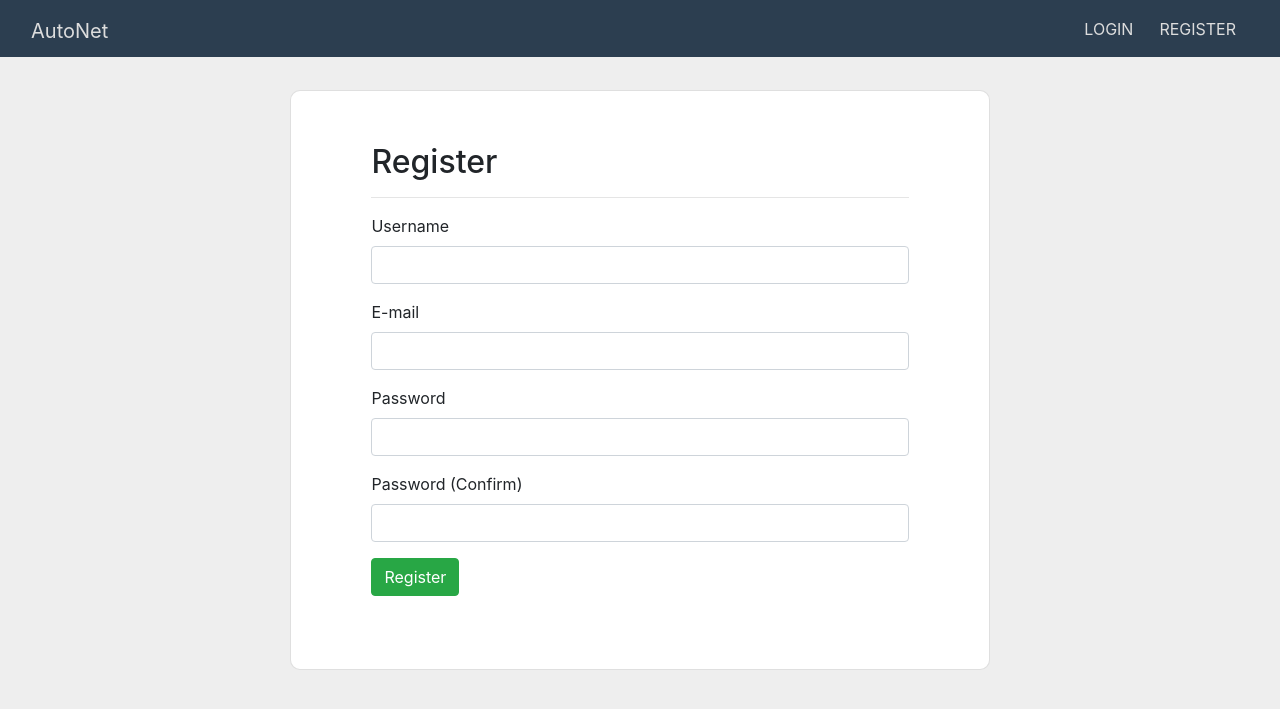
After one commit to ClockCorpse/AutoNet, a Django app: page /register/ in a window 1280 px wide. The commit adds this page. Shown: the top 709 px of the page. Run offline with Django 3.2, Linux system fonts and the light colour scheme; some libraries are stand-ins or nearby versions.

Commit message:
added login, register and create profile

```diff
--- a/control/models.py
+++ b/control/models.py
@@ -10,7 +10,7 @@ class Profile(models.Model):
     profileEnablePassword = models.CharField(max_length=255)
 
     def __str__(self):
-        return User.USERNAME_FIELD + ' ' + self.pk
+        return self.profileName
 
 class Device(models.Model):
     user = models.ForeignKey(User,default=1,on_delete=models.CASCADE)
--- a/control/static/style/sidebar.css
+++ b/control/static/style/sidebar.css
@@ -1,24 +1,25 @@
 body {
     background: #EEEEEE;
+    height: 100%;
+    overflow-y: scroll !important;
 }
 
 #sidebar-wrapper {
-    z-index: 1;
+    z-index: 9999;
     position: fixed;
-    width: 260px;
+    width: 250px;
     height: 100%;
     overflow-x: hidden;
     background: #2c3e50;
     border: 2px solid;
     opacity: 1;
-    left: -260px;
+    left: -250px;
     transition: 0.1s;
-    overflow-y: scroll;
+    /* overflow-y: scroll; */
 }
 
 #page-content-wrapper {
     width: 100%;
-    position: fixed;
     padding: 15px;
     transition: 0.1s;
 }
@@ -228,6 +229,7 @@ body {
 }
 
 .discover-wrapper {
+    margin-top: 75px;
     background: #fff;
     border-radius: 10px;
     box-shadow: 0px 8px 20px 0px rgba(0, 0, 0, 0.15);
@@ -250,6 +252,10 @@ body {
     font-size: 16px;
     color: #555;
     border-width: 0px;
+}
+
+.input-group input {
+    width: 270px !important;
 }
 
 .form-row {
@@ -285,6 +291,18 @@ body {
 }
 
 .account-info-wrapper {
+    margin-top: 75px;
     border-radius: 10px;
     box-shadow: 0px 8px 20px 0px rgba(0, 0, 0, 0.15);
 }
+
+.login-wrapper {
+    margin-top: 75px;
+    border-radius: 10px;
+}
+
+.errorlist li {
+    list-style-type: none;
+    font-size: small !important;
+    color: red !important;
+}
--- a/control/templates/control/base.html
+++ b/control/templates/control/base.html
@@ -45,7 +45,7 @@
         </div>
 
         <!-- Navbar -->
-        <nav class="navbar navbar-expand-lg navbar-light bg-custom" style="height: 57px; background: #2c3e50;">
+        <nav class="navbar fixed-top navbar-expand-lg navbar-light bg-custom" style="height: 57px; background: #2c3e50;">
             <div class="container-fluid">
                 <!--Logo-->
                 <div class="navbar-header">
@@ -58,12 +58,12 @@
                 <ul class="navbar-nav ml-auto">
                     <li class="nav-item dropdown">
                         <a class="dropdown-toggle user-dropdown" href="#" id="navbarDropdown1" role="button" data-toggle="dropdown" aria-haspopup="true" aria-expanded="false" style="text-decoration: none;">
-                            User's name
+                            {{user.username}}
                         </a>
                         <div class="dropdown-menu dropdown-menu-right " aria-labelledby="navbarDropdown1" style="z-index: 2; position: absolute;">
                             <a class="dropdown-item text-dark" href="{% url 'control:account_info' %}"><span class="fas fa-user-circle"></span>&nbsp;&nbsp;Profile</a>
                             <div class="dropdown-divider"></div>
-                            <a class="dropdown-item text-dark" href="#"><span class="fas fa-sign-out-alt"></span>&nbsp;&nbsp;Logout</a>
+                            <a class="dropdown-item text-dark" href="{% url 'control:logout' %}"><span class="fas fa-sign-out-alt"></span>&nbsp;&nbsp;Logout</a>
                         </div>
                     </li>
                 </ul>
--- /dev/null
+++ b/control/templates/control/base_guest.html
@@ -0,0 +1,63 @@
+{% load static %}
+<!doctype html>
+<html lang="en">
+
+<head>
+    <!-- Required meta tags -->
+    <meta charset="utf-8">
+    <meta name="viewport" content="width=device-width, initial-scale=1, shrink-to-fit=no">
+
+    <!-- Bootstrap CSS -->
+    <link rel="stylesheet" href="https://maxcdn.bootstrapcdn.com/bootstrap/4.0.0/css/bootstrap.min.css" integrity="sha384-Gn5384xqQ1aoWXA+058RXPxPg6fy4IWvTNh0E263XmFcJlSAwiGgFAW/dAiS6JXm" crossorigin="anonymous">
+    <link rel="stylesheet" href="https://use.fontawesome.com/releases/v5.7.0/css/all.css" integrity="sha384-lZN37f5QGtY3VHgisS14W3ExzMWZxybE1SJSEsQp9S+oqd12jhcu+A56Ebc1zFSJ" crossorigin="anonymous">
+    <link rel="stylesheet" href="{% static 'style/sidebar.css' %}">
+    <title>AutoNet: A Network Automation Tool</title>
+</head>
+
+<body>
+    <div id="wrapper" class>
+        <!-- Navbar -->
+        <nav class="navbar fixed-top navbar-expand-lg navbar-light bg-custom" style="height: 57px; background: #2c3e50;">
+            <div class="container-fluid">
+                <!--Logo-->
+                <div class="navbar-header">
+                    <a class="navbar-brand" href="{% url 'control:index' %}" style="padding-top: 10px; color: #ddd;">AutoNet</a>
+                </div>
+                <!--Items-->
+                <ul class="nav navbar-nav ml-auto" style="display: block; width: 200px;">
+                    <li class="{% block login_active %}{% endblock %}" style="float: right;">
+                        <a class="btn" href="{% url 'control:register' %}">
+                                REGISTER
+                            </a>
+                    </li>
+                    <li class="{% block registration_active %}{% endblock %}" style="float: right;">
+                        <a class="btn" href="{% url 'control:login' %}">
+                                LOGIN
+                            </a>
+                    </li>
+                </ul>
+        </nav>
+        <div id="page-content-wrapper">
+            {% block body %} {% endblock %}
+        </div>
+
+        </div>
+
+        <!-- Optional JavaScript -->
+        <!-- jQuery first, then Popper.js, then Bootstrap JS -->
+        <script src="https://code.jquery.com/jquery-3.2.1.slim.min.js" integrity="sha384-KJ3o2DKtIkvYIK3UENzmM7KCkRr/rE9/Qpg6aAZGJwFDMVNA/GpGFF93hXpG5KkN" crossorigin="anonymous"></script>
+        <script src="https://cdnjs.cloudflare.com/ajax/libs/popper.js/1.12.9/umd/popper.min.js" integrity="sha384-ApNbgh9B+Y1QKtv3Rn7W3mgPxhU9K/ScQsAP7hUibX39j7fakFPskvXusvfa0b4Q" crossorigin="anonymous"></script>
+        <script src="https://maxcdn.bootstrapcdn.com/bootstrap/4.0.0/js/bootstrap.min.js" integrity="sha384-JZR6Spejh4U02d8jOt6vLEHfe/JQGiRRSQQxSfFWpi1MquVdAyjUar5+76PVCmYl" crossorigin="anonymous"></script>
+        <script>
+            $("#menu-toggle").click(function(e) {
+                e.preventDefault();
+                $("#wrapper").toggleClass("menuDisplayed");
+            });
+            $("#menu-toggle-side").click(function(e) {
+                e.preventDefault();
+                $("#wrapper").toggleClass("menuDisplayed");
+            });
+        </script>
+</body>
+
+</html>
--- /dev/null
+++ b/control/templates/control/register.html
@@ -0,0 +1,61 @@
+{% extends 'control/base_guest.html' %}{% block body%}
+<div class="container-fluid">
+    <div class="row justify-content-center">
+        <div class="col-md-7 col-sm-12">
+            <div class="card login-wrapper">
+                <div class="card-body">
+                    <h2>Register</h2>
+                    <hr>
+                    <form class="form-horizontal" action="{% url 'control:register' %}" method="POST">
+                        {% csrf_token %}
+                        <fieldset>
+                            <div class="control-group">
+                                <!-- Username -->
+                                <label class="control-label" for="username">Username</label>
+                                <div class="controls">
+                                    <input type="text" id="username" name="username" placeholder="" class="form-control">
+                                    <p class="small text-danger">{{form.username.errors}}</p>
+                                </div>
+                            </div>
+
+                            <div class="control-group">
+                                <!-- E-mail -->
+                                <label class="control-label" for="email">E-mail</label>
+                                <div class="controls">
+                                    <input type="text" id="email" name="email" placeholder="" class="form-control">
+                                    <p class="small text-danger">{{form.email.errors}}</p>
+                                </div>
+                            </div>
+
+                            <div class="control-group">
+                                <!-- Password-->
+                                <label class="control-label" for="password">Password</label>
+                                <div class="controls">
+                                    <input type="password" id="password" name="password" placeholder="" class="form-control">
+                                    <p class="small text-danger">{{form.password.errors}}</p>
+                                </div>
+                            </div>
+
+                            <div class="control-group">
+                                <!-- Password -->
+                                <label class="control-label" for="password_confirm">Password (Confirm)</label>
+                                <div class="controls">
+                                    <input type="password" id="password_confirm" name="password_confirm" placeholder="" class="form-control">
+                                    <p class="small text-danger">{{confirm_error}}</p>
+                                </div>
+                            </div>
+
+                            <div class="control-group">
+                                <!-- Button -->
+                                <div class="controls">
+                                    <button class="btn btn-success" type="submit">Register</button>
+                                </div>
+                            </div>
+                        </fieldset>
+                    </form>
+                </div>
+            </div>
+        </div>
+    </div>
+</div>
+{% endblock %}
--- a/control/urls.py
+++ b/control/urls.py
@@ -7,4 +7,8 @@ urlpatterns =[
     path('', views.index, name='index'),
     path('discover/',views.discover, name='discover'),
     path('account_info/',views.account_info,name='account_info'),
+    path('login/',views.login_user,name='login'),
+    path('logout/',views.logout_user,name='logout'),
+    path('register/',views.register,name='register'),
+    path('account_info/make_profile/',views.make_profile,name='add_profile'),
 ]
--- a/control/views.py
+++ b/control/views.py
@@ -1,12 +1,88 @@
-from django.shortcuts import render
+from django.shortcuts import render,redirect,get_object_or_404
 from django.http import HttpResponse
+from django.contrib.auth import login,logout,authenticate
+from .forms import UserForm, ProfileForm
+from django.contrib.auth.models import User
+from .models import Profile
+from django import forms
 # Create your views here.
 
+def login_user(request):
+    if request.method == 'POST':
+        username = request.POST['username']
+        password = request.POST['password']
+        user = authenticate(username=username, password=password)
+        if user is not None:
+            if user.is_active:
+                login(request,user)
+                # pylint: disable=no-member
+                allProfile = Profile.objects.filter(user=request.user)
+                return render(request,'control/user_info.html',{'allProfile':allProfile})
+            else:
+                return render(request,'control/login.html',{'error_message': 'Account is disabled!'})
+        else:
+            return render(request,'control/login.html',{'error_message': 'Account does not exist!'})
+    return render(request,'control/login.html')
+
+def logout_user(request):
+    logout(request)
+    form = UserForm(request.POST or None)
+    return redirect('control:login')
+
+def register(request):
+    if request.method == 'POST':
+        form = UserForm(request.POST)
+        if form.is_valid():
+            if request.POST['password'] == request.POST['password_confirm']:
+                user = form.save(commit=False)
+                username = form.cleaned_data['username']
+                print(username)
+                password = form.cleaned_data['password']
+                print(password)
+                user.set_password(password)
+                user.save()
+                user = authenticate(username=username, password = password)
+                if user is not None:
+                    if user.is_active:
+                        login(request,user)
+                        return redirect('control:index')
+            else:
+                return render(request,'control/register.html',{'confirm_error':'Confirm password does not match'})
+        return render(request,'control/register.html',{'form':form})
+    else:
+        logout(request)
+        return render(request,'control/register.html')
+
+def make_profile(request):
+    if not request.user.is_authenticated:
+        return redirect('control:login')
+    else:
+        if request.method == 'POST':
+            # pylint: disable=no-member
+            allProfile = Profile.objects.filter(user=request.user)
+            print(allProfile)
+            form = ProfileForm(request.POST)
+            if form.is_valid():
+                profile = form.save(commit=False)
+                profile.user = request.user
+                profile.save()
+                return render(request,'control/user_info.html',{'allProfile':allProfile})
+            return render(request,'control/create_profile.html',{'form':form})
+    return render(request,'control/create_profile.html')
+
 def index(request):
-    return render(request,'control/base.html')
+    if not request.user.is_authenticated:
+        return redirect('control:login')
+    return render(request,'control/user_info.html')
 
 def discover(request):
+    if not request.user.is_authenticated:
+       return redirect('control:login')
     return render(request,'control/discover.html')
 
 def account_info(request):
-    return render(request,'control/user_info.html')
+    if not request.user.is_authenticated:
+        return redirect('control:login')
+    # pylint: disable=no-member
+    allProfile = Profile.objects.filter(user=request.user)
+    return render(request,'control/user_info.html',{'allProfile':allProfile})
```
Also changed, not shown: control/forms.py (+8 -2 lines), control/templates/control/create_profile.html (added, +53 -0 lines), control/templates/control/login.html (added, +33 -0 lines), control/templates/control/user_info.html (+43 -4 lines), db.sqlite3.
